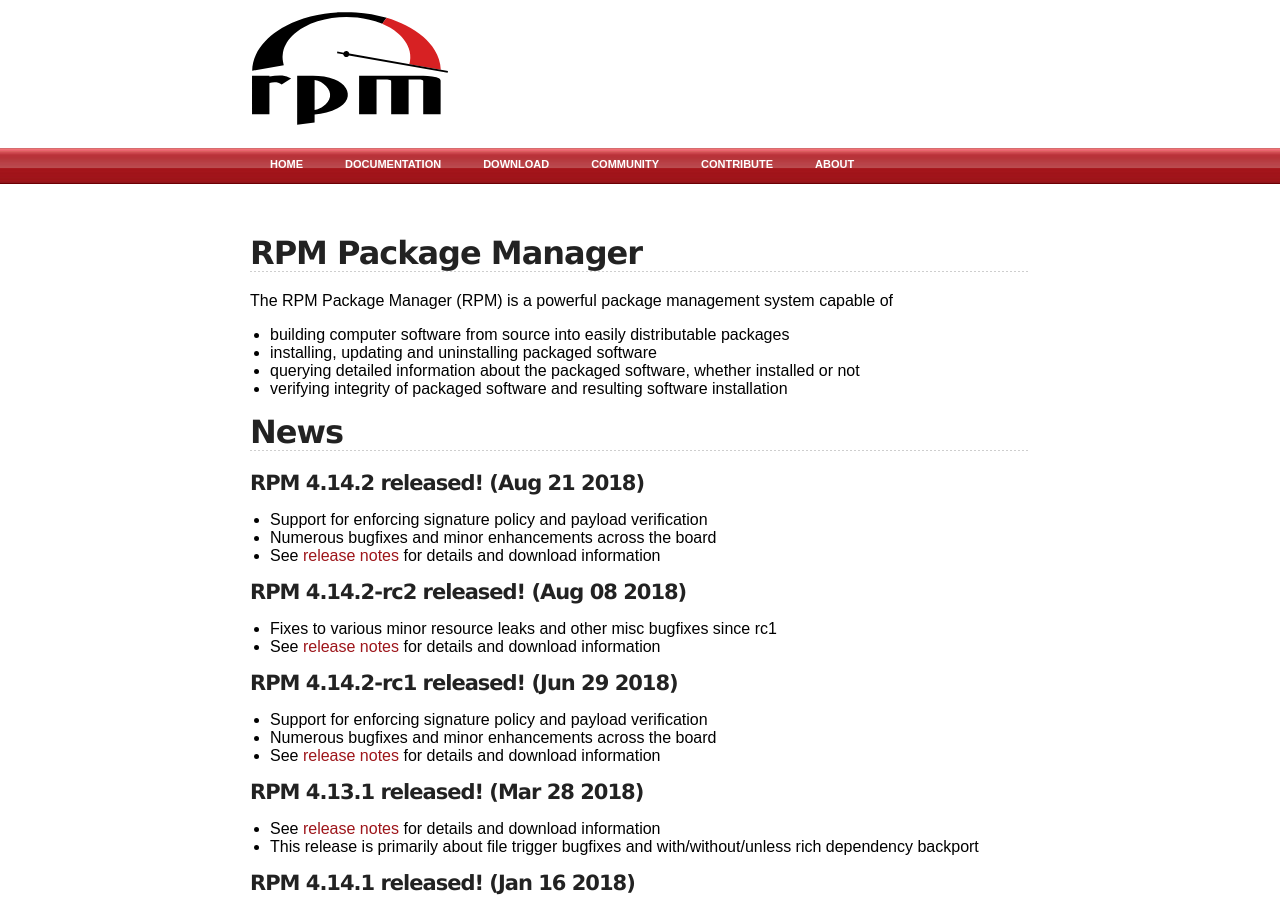
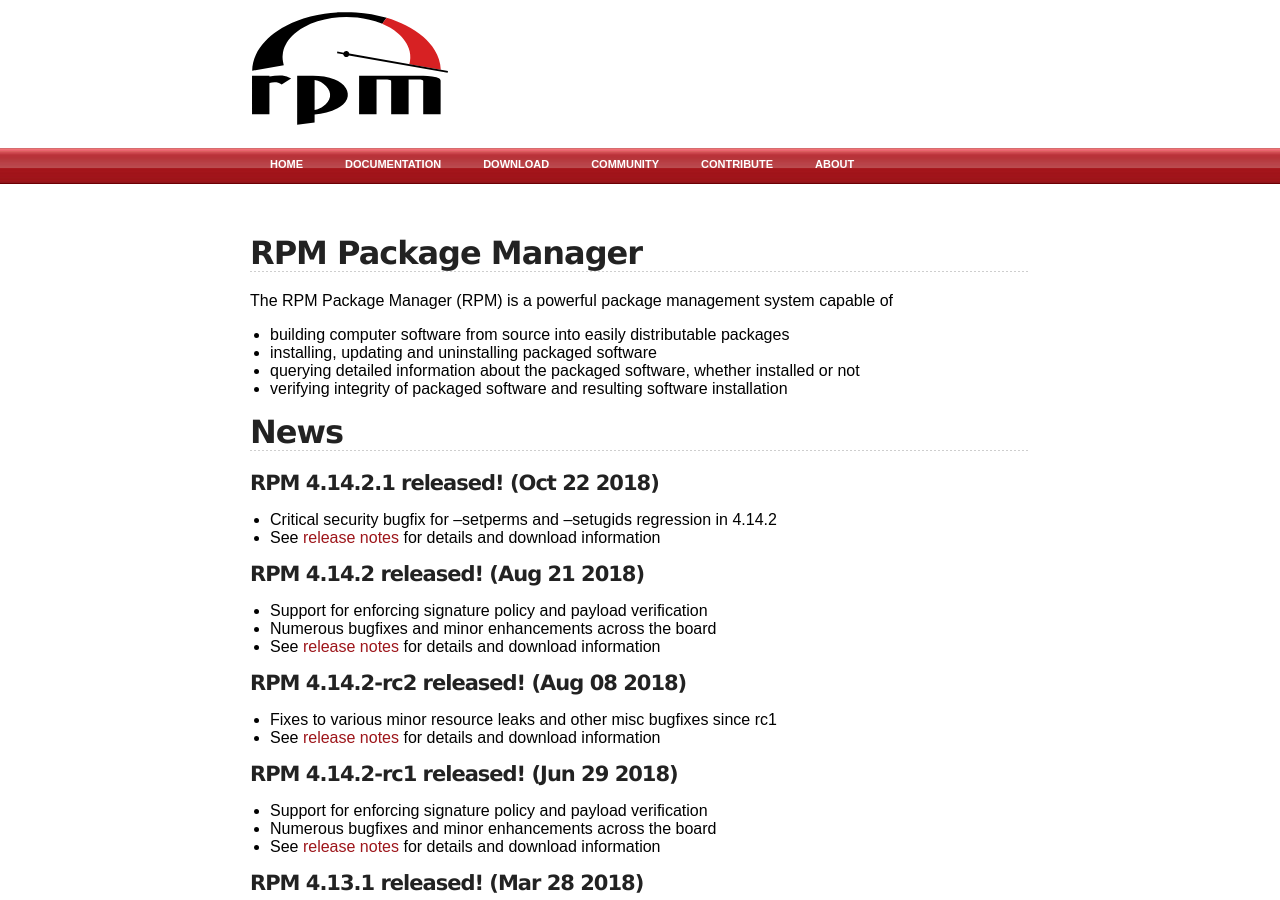
Before and after one commit to rpm-software-management/rpm-web, a Jekyll site: the page built from index.md, in a window 1280 px wide and 900 px high. Built offline with Jekyll 4.4.1, drawn with Linux system fonts in a browser that asks for light colours.

Commit message:
Add rpm 4.14.2.1 release

```diff
--- a/index.md
+++ b/index.md
@@ -15,6 +15,10 @@ capable of
 * verifying integrity of packaged software and resulting software installation
 
 ## News
+
+#### RPM 4.14.2.1 released! (Oct 22 2018)
+* Critical security bugfix for --setperms and --setugids regression in 4.14.2
+* See [release notes](wiki/Releases/4.14.2) for details and download information
 
 #### RPM 4.14.2 released! (Aug 21 2018)
 * Support for enforcing signature policy and payload verification
```
Also changed, not shown: download.md (+1 -0 lines), timeline.md (+4 -0 lines), wiki/Releases/4.14.2.1.md (added, +34 -0 lines).
